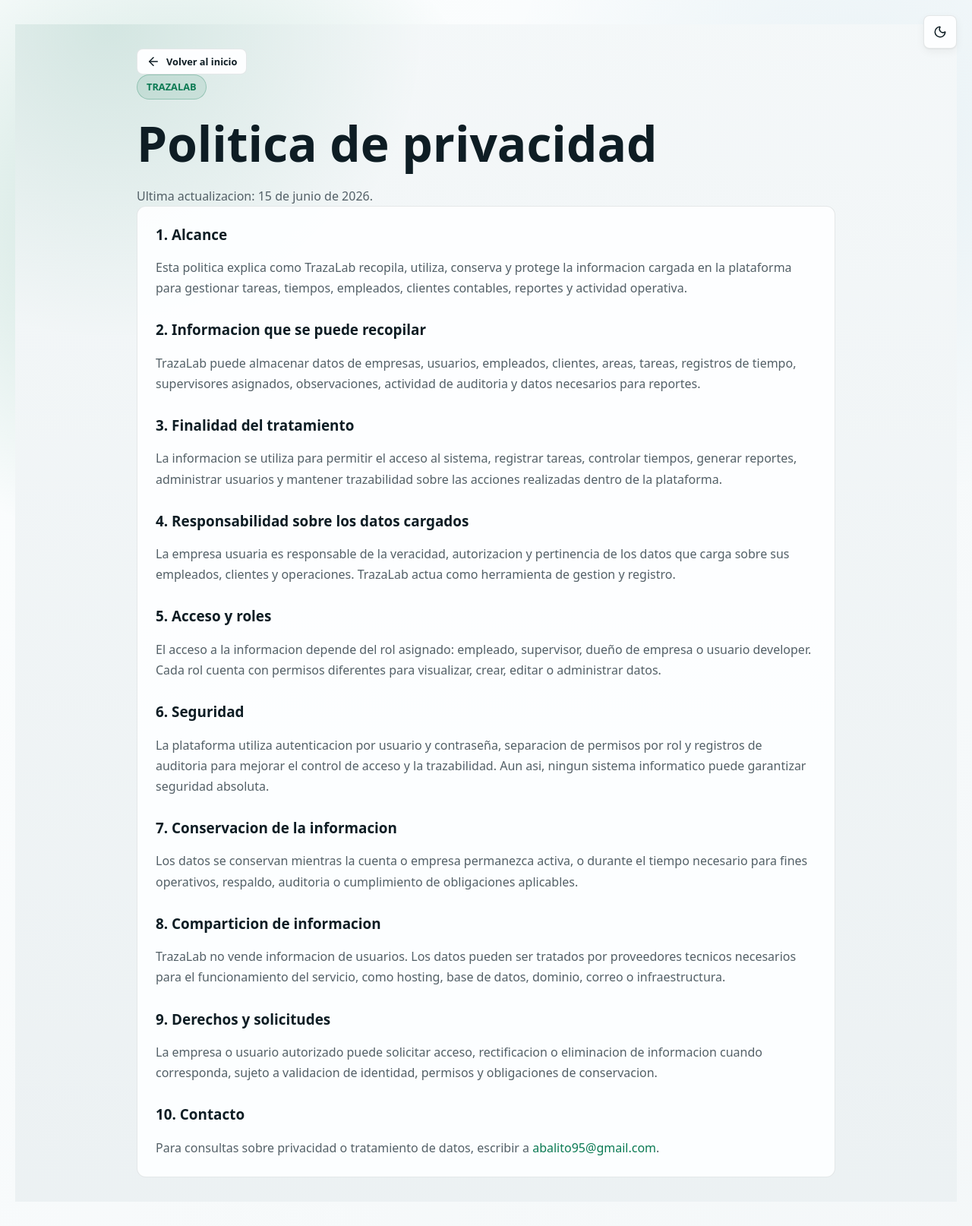
After one commit to Abalito04/JornadaDex, a Flask app: page /politica-privacidad in a window 1280 px wide. The commit adds this page. Shown: the whole page at 76% size. Run offline with Flask 3, Linux system fonts and the light colour scheme; data that the repository does not hold is empty; some web fonts are replaced.

Commit message:
agrego paginas de politica y provacidad

```diff
--- a/app/dashboard/routes.py
+++ b/app/dashboard/routes.py
@@ -17,6 +17,16 @@ dashboard_bp = Blueprint("dashboard", __name__)
 @dashboard_bp.route("/")
 def landing():
     return render_template("landing.html")
+
+
+@dashboard_bp.route("/politica-privacidad")
+def privacy_policy():
+    return render_template("legal/privacy_policy.html")
+
+
+@dashboard_bp.route("/terminos-condiciones")
+def terms_conditions():
+    return render_template("legal/terms_conditions.html")
 
 
 @dashboard_bp.route("/dashboard")
--- a/app/static/css/app.css
+++ b/app/static/css/app.css
@@ -1308,6 +1308,101 @@ main.auth-main:has(.landing-page) {
   text-align: center;
 }
 
+.auth-legal-links,
+.auth-legal-note {
+  display: flex;
+  justify-content: center;
+  gap: var(--space-3);
+  margin-top: var(--space-4);
+  color: var(--color-text-muted);
+  font-size: var(--text-xs);
+  text-align: center;
+}
+
+.auth-legal-links {
+  flex-wrap: wrap;
+}
+
+.auth-legal-links a,
+.auth-legal-note a {
+  color: var(--color-primary);
+  font-weight: 700;
+}
+
+.auth-legal-note {
+  display: block;
+  line-height: 1.6;
+}
+
+.legal-page {
+  min-height: 100vh;
+  padding: var(--space-8) var(--space-5);
+  background:
+    radial-gradient(circle at 10% 0%, color-mix(in oklch, var(--color-primary) 14%, transparent), transparent 26rem),
+    linear-gradient(180deg, var(--color-bg), var(--color-surface-2));
+}
+
+.legal-container {
+  width: min(920px, 100%);
+  margin: 0 auto;
+}
+
+.legal-header {
+  margin: var(--space-7) 0 var(--space-5);
+}
+
+.legal-header span {
+  display: inline-flex;
+  margin-bottom: var(--space-3);
+  padding: 6px var(--space-3);
+  border: 1px solid color-mix(in oklch, var(--color-primary) 28%, transparent);
+  border-radius: var(--radius-full);
+  background: color-mix(in oklch, var(--color-primary) 10%, transparent);
+  color: var(--color-primary);
+  font-size: var(--text-xs);
+  font-weight: 800;
+  text-transform: uppercase;
+}
+
+.legal-header h1 {
+  margin: 0;
+  color: var(--color-text);
+  font-size: clamp(2rem, 5vw, 4rem);
+  letter-spacing: 0;
+}
+
+.legal-header p {
+  max-width: 680px;
+  margin-top: var(--space-3);
+  color: var(--color-text-muted);
+}
+
+.legal-card {
+  display: grid;
+  gap: var(--space-4);
+  padding: var(--space-6);
+  border: 1px solid var(--color-divider);
+  border-radius: var(--radius-lg);
+  background: color-mix(in oklch, var(--color-surface) 94%, transparent);
+  box-shadow: var(--shadow-md);
+}
+
+.legal-card h2 {
+  margin: var(--space-3) 0 0;
+  color: var(--color-text);
+  font-size: var(--text-lg);
+}
+
+.legal-card h2:first-child {
+  margin-top: 0;
+}
+
+.legal-card p {
+  margin: 0;
+  color: var(--color-text-muted);
+  line-height: 1.7;
+}
+
 .metric-grid {
   display: grid;
   grid-template-columns: repeat(4, minmax(0, 1fr));
--- a/app/templates/auth/login.html
+++ b/app/templates/auth/login.html
@@ -35,6 +35,10 @@
       <a class="button ghost" href="{{ url_for('dashboard.landing') }}"><i data-lucide="arrow-left"></i>Volver al inicio</a>
     </form>
     <p class="auth-link">¿No tenés empresa creada? <a href="{{ url_for('auth.signup') }}">Crear empresa y jefe</a></p>
+    <nav class="auth-legal-links" aria-label="Información legal">
+      <a href="{{ url_for('dashboard.privacy_policy') }}">Política de privacidad</a>
+      <a href="{{ url_for('dashboard.terms_conditions') }}">Términos y condiciones</a>
+    </nav>
   </section>
 </section>
 {% endblock %}
--- a/app/templates/auth/signup.html
+++ b/app/templates/auth/signup.html
@@ -46,6 +46,12 @@
         <a class="button ghost" href="{{ url_for('auth.login') }}">Volver al ingreso</a>
       </div>
     </form>
+    <p class="auth-legal-note">
+      Al crear la empresa, aceptás los
+      <a href="{{ url_for('dashboard.terms_conditions') }}">Términos y condiciones</a>
+      y la
+      <a href="{{ url_for('dashboard.privacy_policy') }}">Política de privacidad</a>.
+    </p>
   </section>
 </section>
 {% endblock %}
--- a/app/templates/landing.html
+++ b/app/templates/landing.html
@@ -229,6 +229,8 @@
       <a href="#roles">Roles</a>
       <a href="#reportes">Reportes</a>
       <a href="#beneficios">Beneficios</a>
+      <a href="{{ url_for('dashboard.privacy_policy') }}">Privacidad</a>
+      <a href="{{ url_for('dashboard.terms_conditions') }}">Términos</a>
     </nav>
     <span>© 2026 TrazaLab · Todos los derechos reservados.</span>
   </footer>
--- /dev/null
+++ b/app/templates/legal/privacy_policy.html
@@ -0,0 +1,46 @@
+{% extends "base.html" %}
+{% block title %}Politica de privacidad{% endblock %}
+{% block content %}
+<section class="legal-page">
+  <div class="legal-container">
+    <a class="button ghost small" href="{{ url_for('dashboard.landing') }}"><i data-lucide="arrow-left"></i>Volver al inicio</a>
+    <header class="legal-header">
+      <span>TrazaLab</span>
+      <h1>Politica de privacidad</h1>
+      <p>Ultima actualizacion: 15 de junio de 2026.</p>
+    </header>
+
+    <article class="legal-card">
+      <h2>1. Alcance</h2>
+      <p>Esta politica explica como TrazaLab recopila, utiliza, conserva y protege la informacion cargada en la plataforma para gestionar tareas, tiempos, empleados, clientes contables, reportes y actividad operativa.</p>
+
+      <h2>2. Informacion que se puede recopilar</h2>
+      <p>TrazaLab puede almacenar datos de empresas, usuarios, empleados, clientes, areas, tareas, registros de tiempo, supervisores asignados, observaciones, actividad de auditoria y datos necesarios para reportes.</p>
+
+      <h2>3. Finalidad del tratamiento</h2>
+      <p>La informacion se utiliza para permitir el acceso al sistema, registrar tareas, controlar tiempos, generar reportes, administrar usuarios y mantener trazabilidad sobre las acciones realizadas dentro de la plataforma.</p>
+
+      <h2>4. Responsabilidad sobre los datos cargados</h2>
+      <p>La empresa usuaria es responsable de la veracidad, autorizacion y pertinencia de los datos que carga sobre sus empleados, clientes y operaciones. TrazaLab actua como herramienta de gestion y registro.</p>
+
+      <h2>5. Acceso y roles</h2>
+      <p>El acceso a la informacion depende del rol asignado: empleado, supervisor, dueño de empresa o usuario developer. Cada rol cuenta con permisos diferentes para visualizar, crear, editar o administrar datos.</p>
+
+      <h2>6. Seguridad</h2>
+      <p>La plataforma utiliza autenticacion por usuario y contraseña, separacion de permisos por rol y registros de auditoria para mejorar el control de acceso y la trazabilidad. Aun asi, ningun sistema informatico puede garantizar seguridad absoluta.</p>
+
+      <h2>7. Conservacion de la informacion</h2>
+      <p>Los datos se conservan mientras la cuenta o empresa permanezca activa, o durante el tiempo necesario para fines operativos, respaldo, auditoria o cumplimiento de obligaciones aplicables.</p>
+
+      <h2>8. Comparticion de informacion</h2>
+      <p>TrazaLab no vende informacion de usuarios. Los datos pueden ser tratados por proveedores tecnicos necesarios para el funcionamiento del servicio, como hosting, base de datos, dominio, correo o infraestructura.</p>
+
+      <h2>9. Derechos y solicitudes</h2>
+      <p>La empresa o usuario autorizado puede solicitar acceso, rectificacion o eliminacion de informacion cuando corresponda, sujeto a validacion de identidad, permisos y obligaciones de conservacion.</p>
+
+      <h2>10. Contacto</h2>
+      <p>Para consultas sobre privacidad o tratamiento de datos, escribir a <a href="mailto:abalito95@gmail.com">abalito95@gmail.com</a>.</p>
+    </article>
+  </div>
+</section>
+{% endblock %}
```
Also changed, not shown: app/templates/legal/terms_conditions.html (added, +46 -0 lines).
